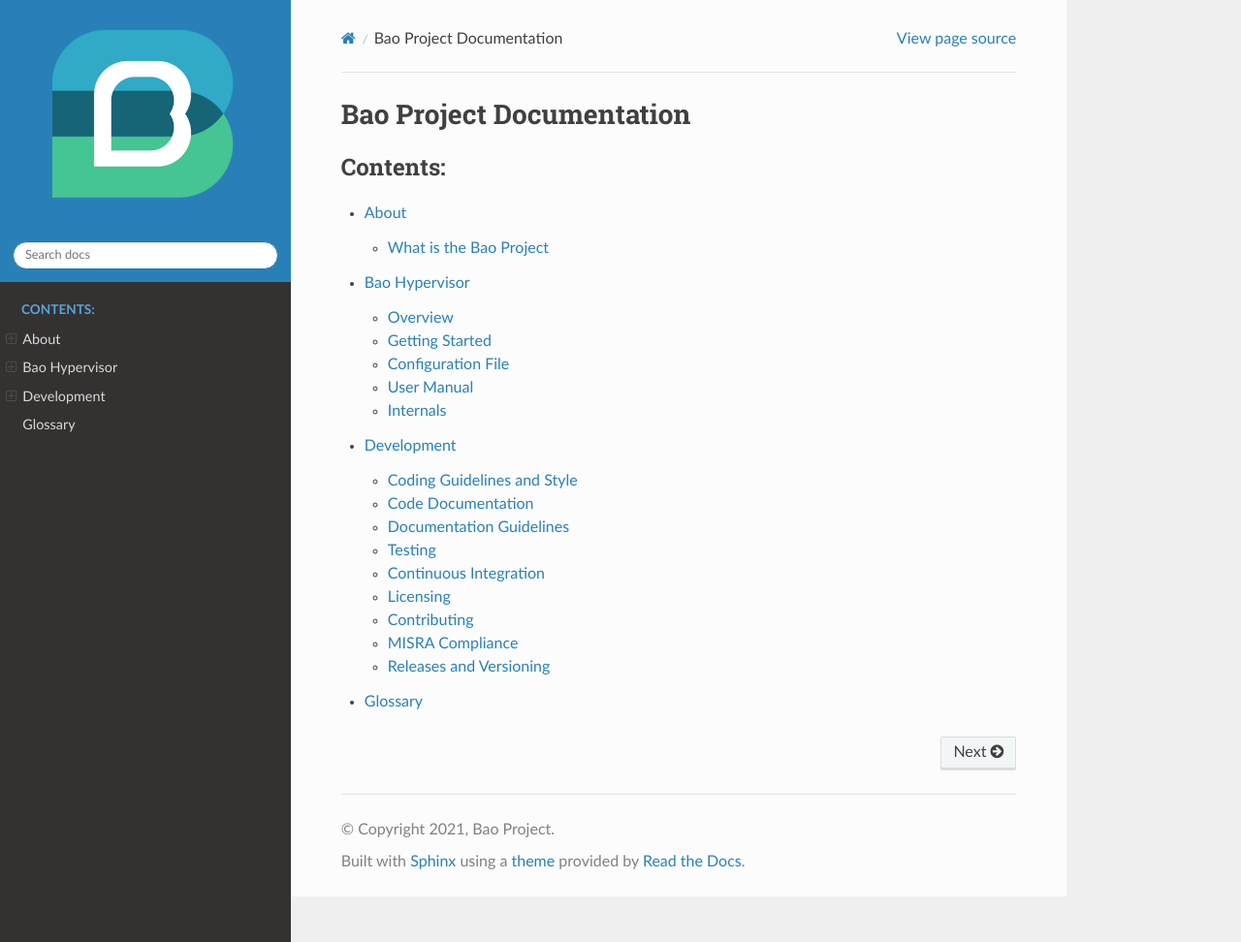
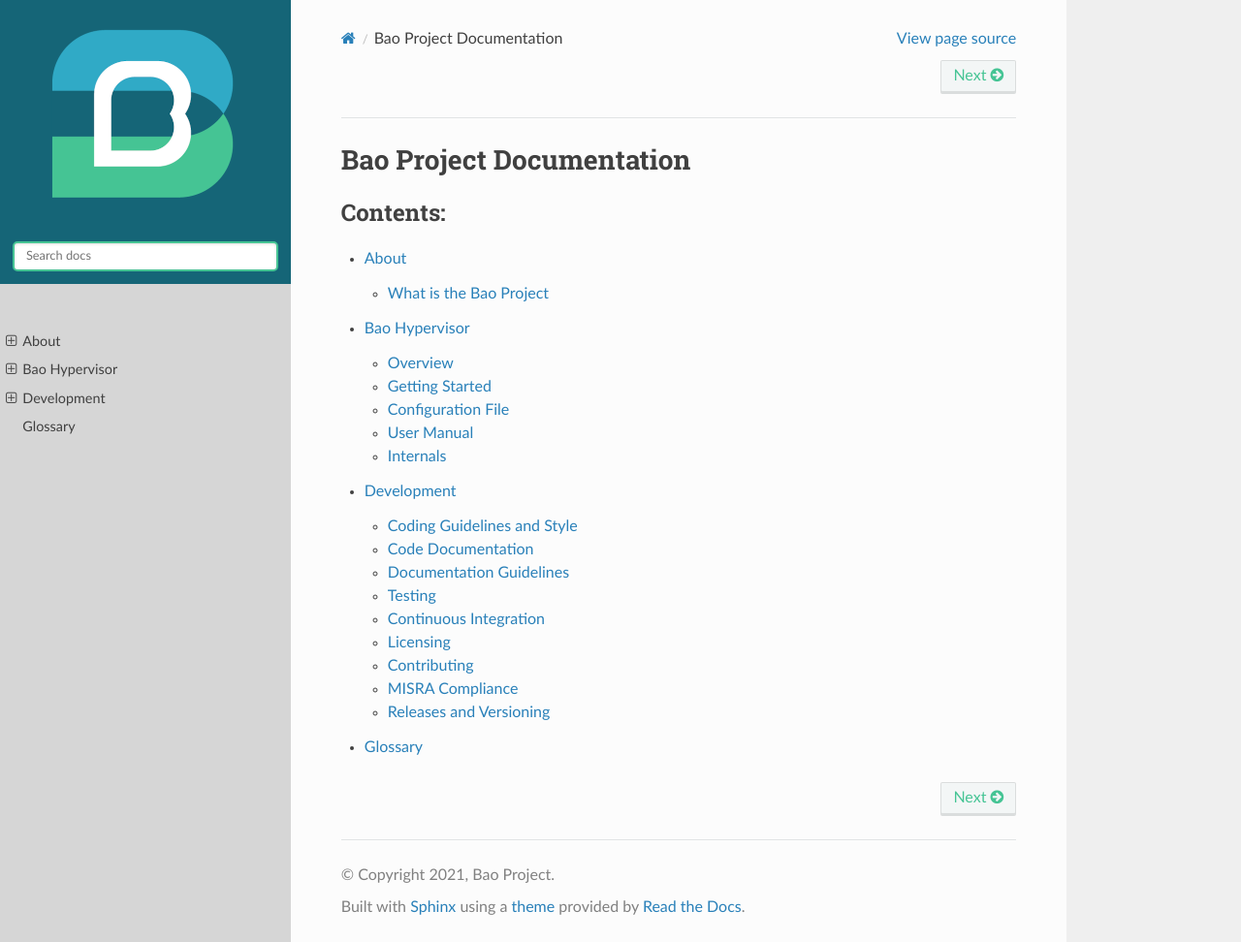
Before and after one commit to bao-project/bao-docs, a Sphinx documentation site: the page built from source/index.rst, in a window 1280 px wide and 972 px high. Shown: the whole window at 97% size. Built offline with Sphinx 7.4.7 and the Read the Docs theme 3.1.0, drawn with Linux system fonts in a browser that asks for light colours.

Commit message:
style(layout): change layout to bao logo colors
Signed-off-by: Daniel Oliveira <drawnpoetry@gmail.com>

```diff
--- /dev/null
+++ b/source/_static/custom.css
@@ -0,0 +1,68 @@
+.wy-nav-side {
+    position: fixed;
+    top: 0;
+    bottom: 0;
+    left: 0;
+    padding-bottom: 2em;
+    width: 300px;
+    overflow-x: hidden;
+    overflow-y: hidden;
+    min-height: 100%;
+    color: #D6D6D6;
+    background: #D6D6D6;
+    z-index: 200
+}
+
+.wy-menu-vertical header,.wy-menu-vertical p.caption {
+    color: #55a5d9;
+    height: 32px;
+    line-height: 32px;
+    padding: 0 1.618em;
+    margin: 12px 0 0;
+    display: block;
+    font-weight: 700;
+    text-transform: uppercase;
+    font-size: 0%;
+    white-space: nowrap
+}
+
+.wy-menu-vertical a {
+    line-height: 18px;
+    padding: .4045em 1.618em;
+    display: block;
+    position: relative;
+    font-size: 90%;
+    color: #404040
+}
+
+.wy-menu-vertical a:hover {
+    background-color: #45C494;
+    cursor: pointer
+}
+
+.wy-menu-vertical li.toctree-l1.current>a {
+    border-bottom: 0px solid #c9c9c9;
+    border-top: 0px solid #c9c9c9
+}
+
+.wy-side-nav-search input[type=text] {
+    width: 100%;
+    border-radius: 5px;
+    padding: 6px 12px;
+    border-color: #45C494;
+    border-width: 2px;
+}
+
+.btn-neutral {
+    background-color: #f3f6f6!important;
+    color: #45C494!important
+}
+
+.btn-neutral:hover {
+    background-color: #e5ebeb!important;
+    color: #45C494
+}
+
+.btn-neutral:visited {
+    color: #45C494!important
+}
--- a/source/conf.py
+++ b/source/conf.py
@@ -64,9 +64,22 @@
     'style_external_links': True,
     # Toc options
     'collapse_navigation': False,
+    'sticky_navigation': True,
+    'prev_next_buttons_location': 'both',
+    'style_external_links': True,
+    'style_nav_header_background': '#156577',
 }
 
 html_logo = "introduction/img/bao-logo-200x.png"
+
+# These folders are copied to the documentation's HTML output
+html_static_path = ['_static']
+
+# These paths are either relative to html_static_path
+# or fully qualified paths (eg. https://...)
+html_css_files = [
+    'custom.css',
+]
 
 # -- Options for spelling builder ----------------------------------------------
 spelling_lang='en_US'
```
